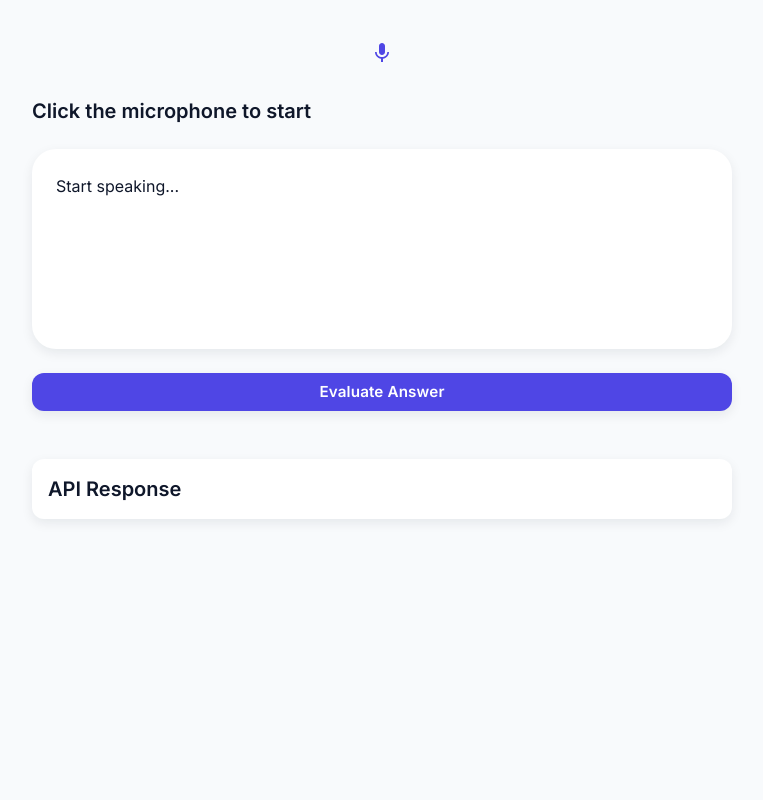
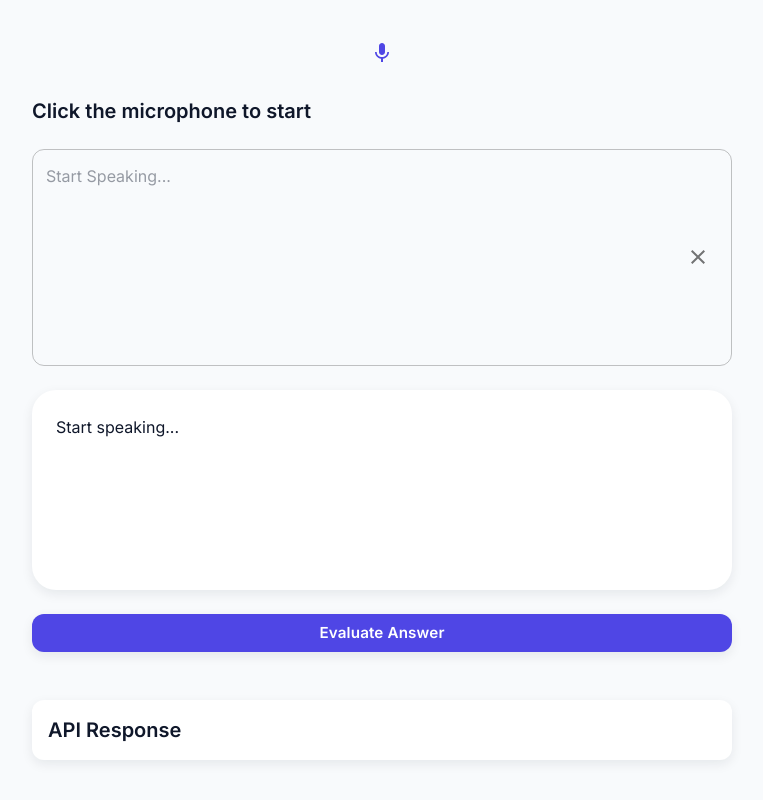
Before and after one commit to SudheerReddy9/intervio, a Next.js app: page / in a window 1280 px wide. Shown: the part 1302-2102 px from the top of the page, without its empty margins (258-1021 px from the left). Before the commit the page ends 1861 px from the top, so only its background shows below. Built offline with nearby package versions, Linux system fonts and the light colour scheme.

Commit message:
Updaetd the logo

```diff
--- a/src/features/speech/components/SpeechRecorder.tsx
+++ b/src/features/speech/components/SpeechRecorder.tsx
@@ -1,5 +1,6 @@
-import { Box, Button, IconButton, Paper, Typography } from "@mui/material"
+import { Box, Button, IconButton, InputAdornment, Paper, TextField, Typography } from "@mui/material"
 import MicIcon from "@mui/icons-material/Mic";
+import ClearIcon from "@mui/icons-material/Clear";
 import { useSpeechRecognition } from "../hooks/useSpeechRecognition";
 import { useState } from "react";
 
@@ -11,6 +12,7 @@ const SpeechRecorder: React.FC = (
         transcript,
         startListening,
         stopListening,
+        clearTranscript,
     } = useSpeechRecognition();
     const [feedback, setFeedback] = useState('');
     const evaluateAnswer = async () => {
@@ -60,6 +62,29 @@ const SpeechRecorder: React.FC = (
             <Typography variant="h6">
                 {isListening ? "🎤 Listening..." : "Click the microphone to start"}
             </Typography>
+            <TextField
+                fullWidth
+                value={transcript}
+                multiline
+                minRows={8}
+                placeholder="Start Speaking..."
+                slotProps={{
+                    htmlInput: {
+                        readOnly: true,
+                    },
+                    input: {
+                        endAdornment: (
+                            <InputAdornment position="end">
+                                <IconButton onClick={clearTranscript}>
+                                    <ClearIcon />
+                                </IconButton>
+                            </InputAdornment>
+                        ),
+                    },
+                }}
+            />
+
+
             <Paper
                 elevation={2}
                 sx={{
@@ -92,7 +117,7 @@ const SpeechRecorder: React.FC = (
                     {feedback}
                 </Typography>
             </Paper>
-        </Box>
+        </Box >
     )
 }
 export default SpeechRecorder;
--- a/src/features/speech/hooks/useSpeechRecognition.ts
+++ b/src/features/speech/hooks/useSpeechRecognition.ts
@@ -53,10 +53,14 @@ export function useSpeechRecognition() {
     const stopListening = useCallback(() => {
         recognitionRef.current?.stop();
     }, []);
+    const clearTranscript = () => {
+        setTranscript('');
+    };
     return {
         isListening,
         transcript,
         startListening,
         stopListening,
+        clearTranscript,
     };
 }
```
